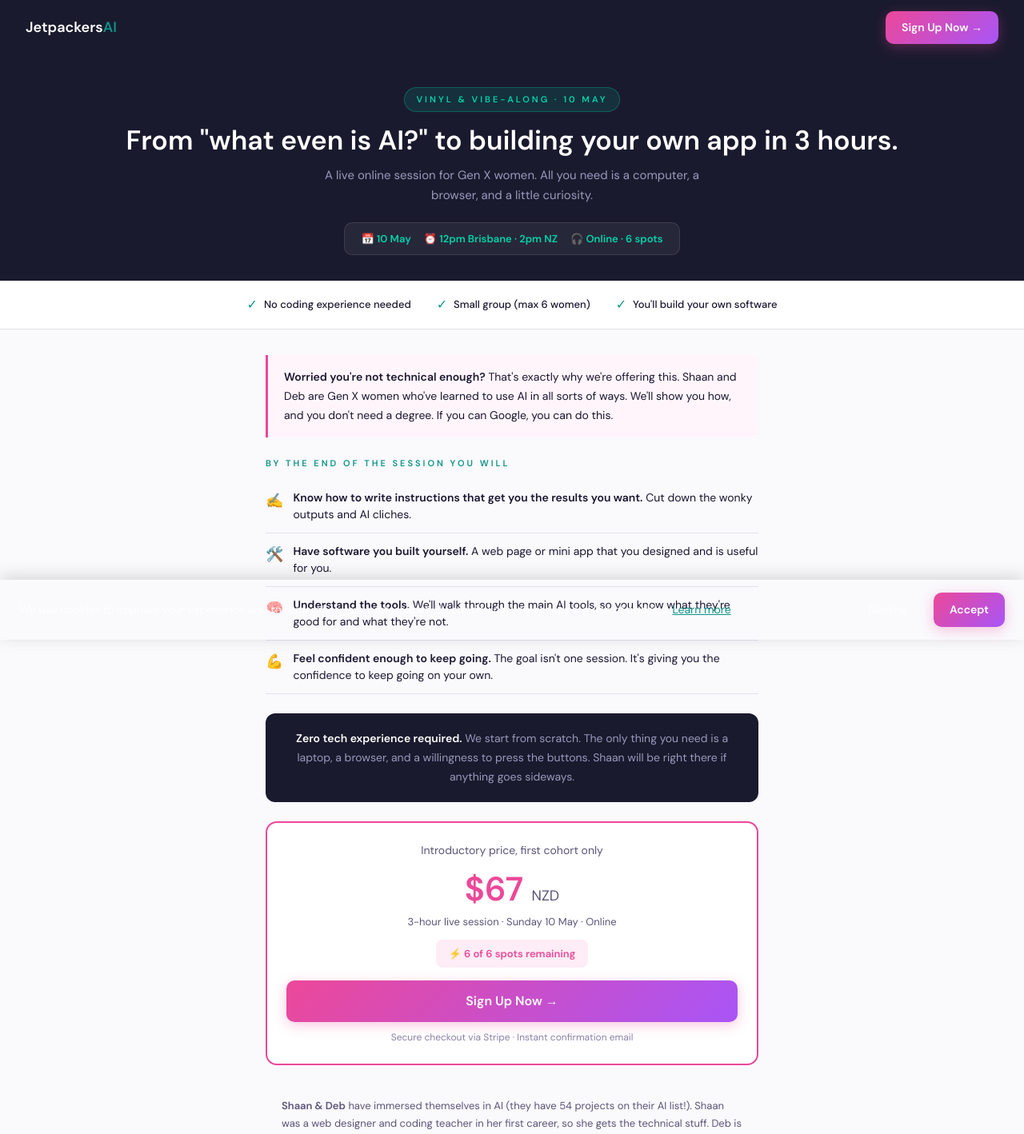
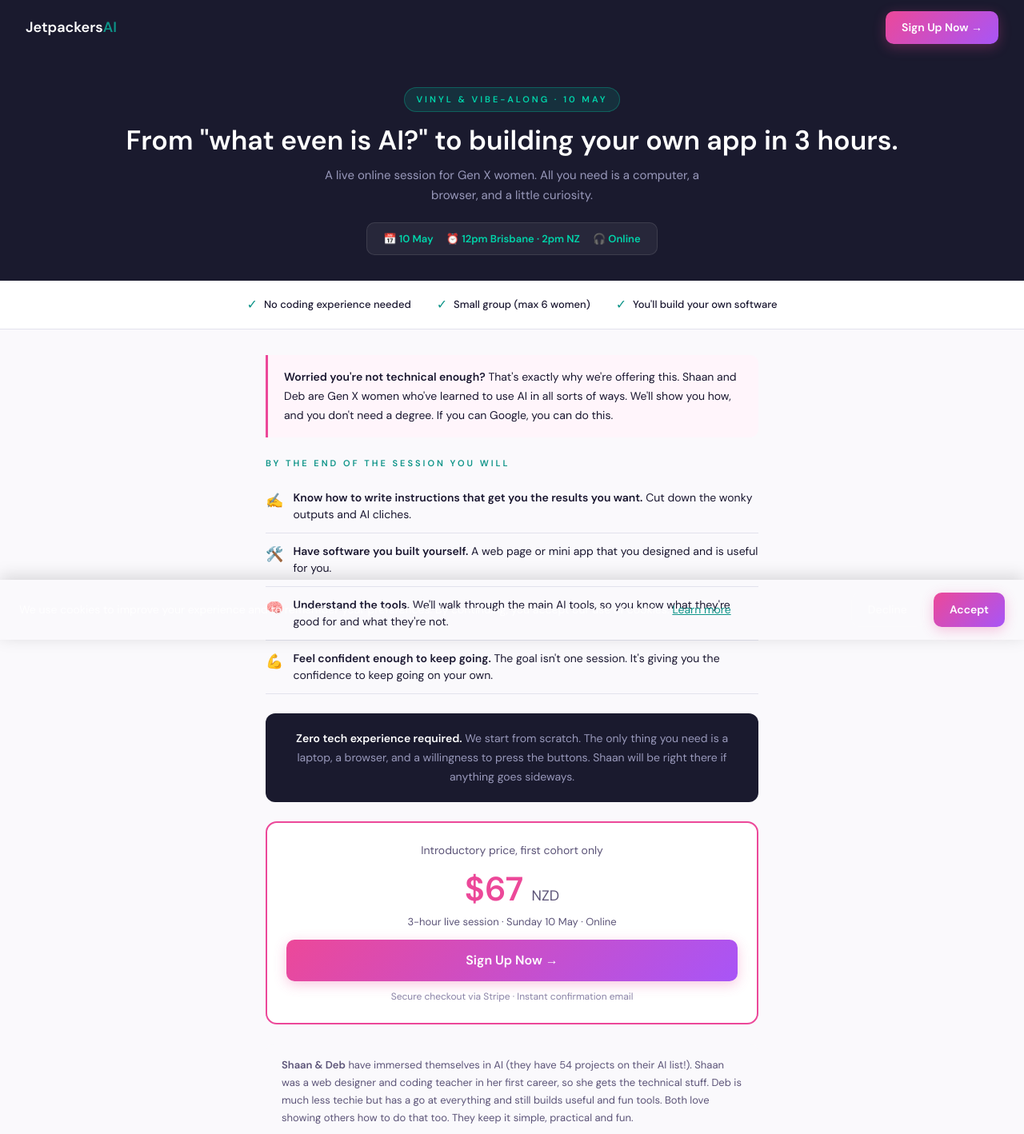
Before and after one commit to shaanmd/jetpackers-ai, a Next.js app: page /sign-up in a window 1280 px wide. Shown: the top 1418 px of the page at 80% size. Built offline with nearby package versions, Linux system fonts and the light colour scheme; no server answers; the database is empty.

Commit message:
content: remove spots remaining count from sign-up page
Co-Authored-By: Claude Sonnet 4.6 <noreply@anthropic.com>

```diff
--- a/src/app/sign-up/SignUpClient.tsx
+++ b/src/app/sign-up/SignUpClient.tsx
@@ -231,7 +231,7 @@ export default function SignUpClient() {
         <div style={{ display: 'inline-flex', gap: 16, background: 'rgba(255,255,255,0.06)', border: '1px solid rgba(255,255,255,0.1)', borderRadius: 10, padding: '10px 20px', fontSize: 13, color: '#CCCCDD', flexWrap: 'wrap', justifyContent: 'center' }}>
           <span style={{ color: '#00D4AA', fontWeight: 600 }}>📅 10 May</span>
           <span style={{ color: '#00D4AA', fontWeight: 600 }}>⏰ 12pm Brisbane · 2pm NZ</span>
-          <span style={{ color: '#00D4AA', fontWeight: 600 }}>🎧 Online · 6 spots</span>
+          <span style={{ color: '#00D4AA', fontWeight: 600 }}>🎧 Online</span>
         </div>
       </div>
 
@@ -301,10 +301,6 @@ export default function SignUpClient() {
             $67 <span style={{ fontSize: 18, color: 'var(--text-muted)', fontWeight: 400 }}>NZD</span>
           </div>
           <div style={{ fontSize: 13, color: 'var(--text-muted)', marginBottom: 12 }}>3-hour live session · Sunday 10 May · Online</div>
-
-          <div style={{ background: soldOut ? 'rgba(0,0,0,0.05)' : 'rgba(233,30,140,0.08)', borderRadius: 8, padding: '8px 16px', fontSize: 13, fontWeight: 600, color: soldOut ? 'var(--text-muted)' : 'var(--pink)', display: 'inline-block', marginBottom: 16 }}>
-            {spotsLabel}
-          </div>
 
           {soldOut ? (
             /* Waitlist form */
```
